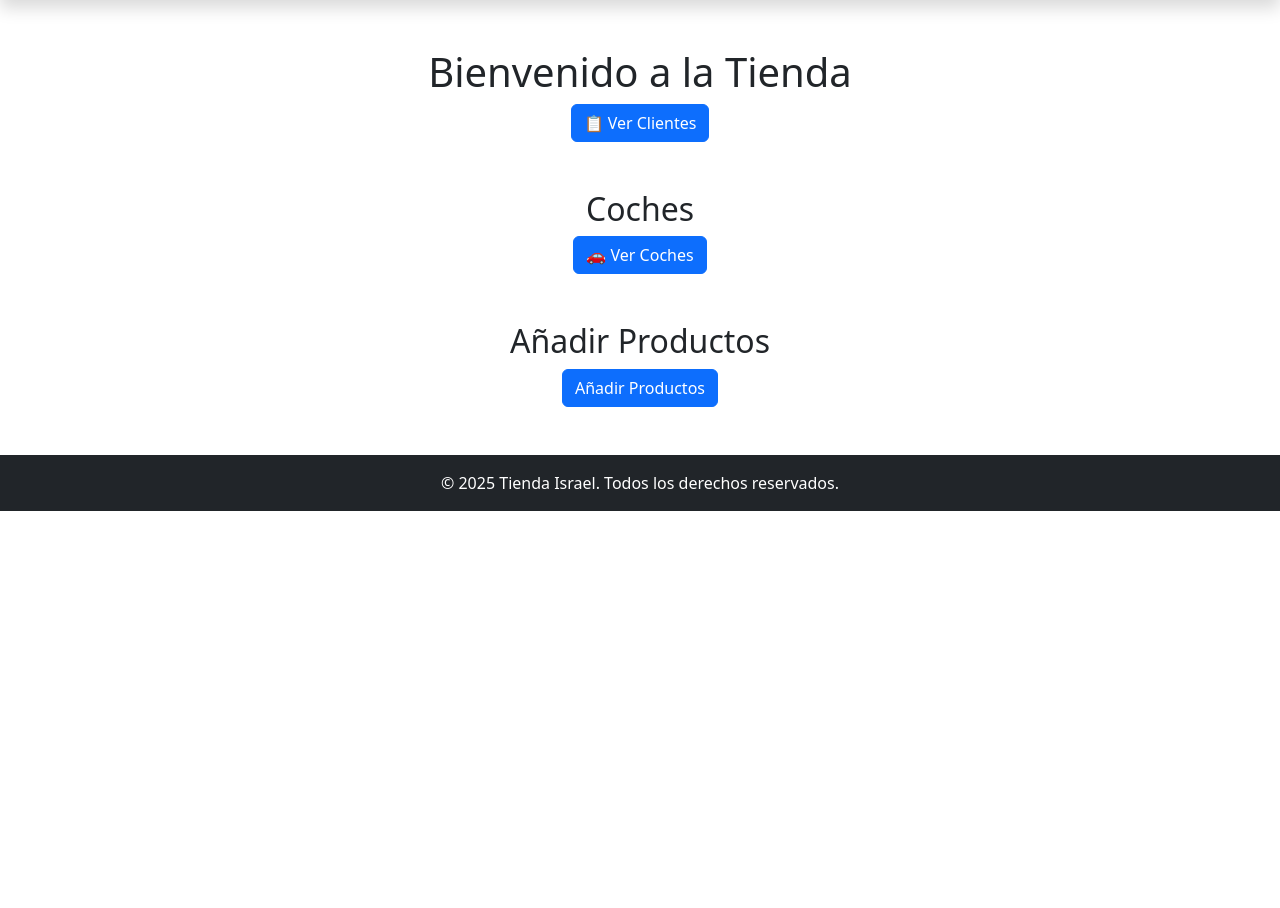
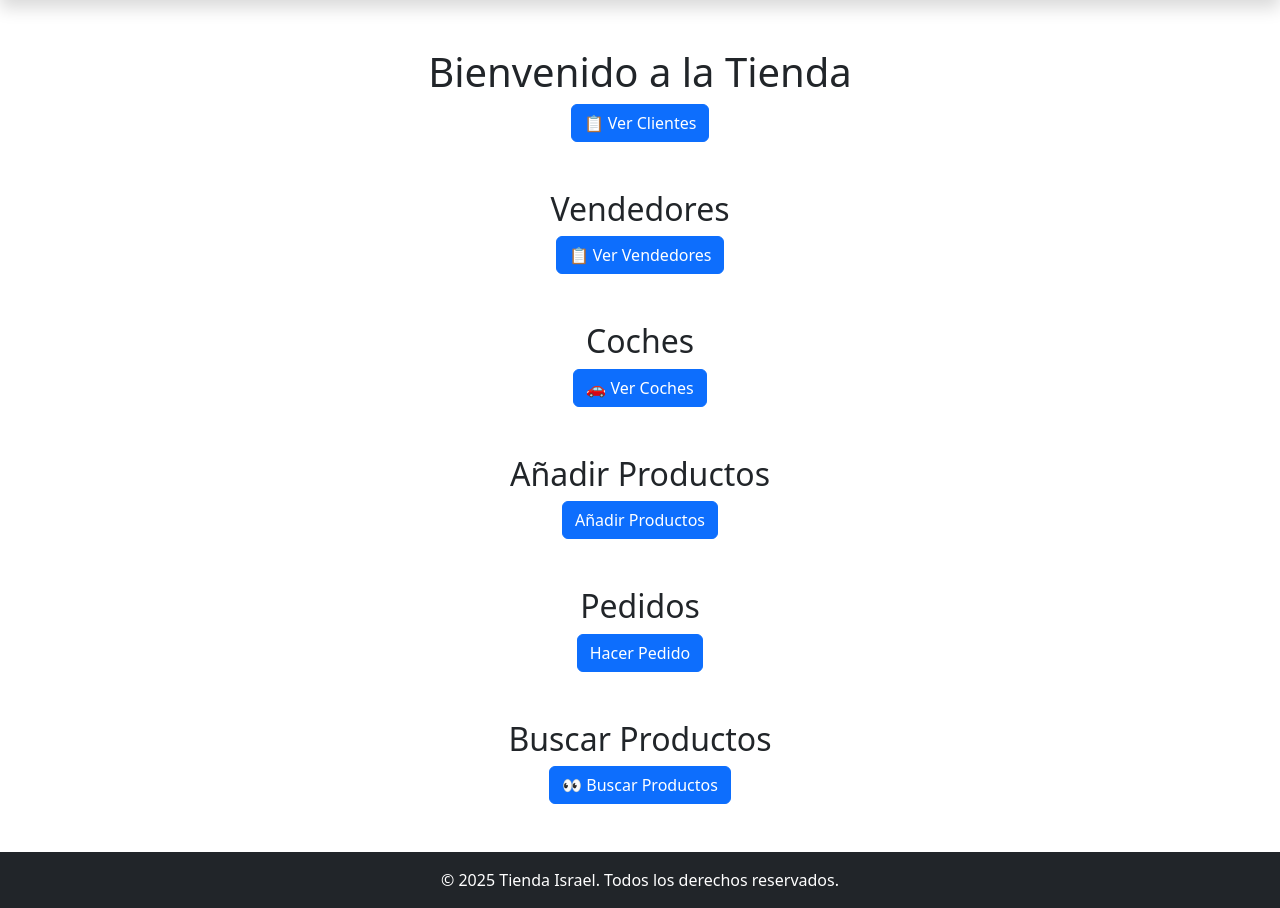
Before and after one commit to israelJ-daw/jorgeRecuperacion, a Django app: page / in a window 1280 px wide. Shown: the part 56-964 px from the top of the page. Before the commit the page ends 567 px from the top, so only its background shows below. Run offline with Django 5.2, Linux system fonts and the light colour scheme; the visitor is signed in with stand-in values (Sample User, id 1); data that the repository does not hold is empty; parts of the project's set-up code (start-up, migrations or seed data) failed here and were passed over; some libraries are stand-ins or nearby versions.

```diff
--- a/tienda/models.py
+++ b/tienda/models.py
@@ -12,7 +12,6 @@ class Usuario(AbstractUser):
     )
     rol = models.PositiveSmallIntegerField(choices=ROLES, default=CLIENTE)
 
-    coches = models.ManyToManyField('Coche', through='Pedidos')
 
 
 
@@ -82,9 +81,9 @@ class Inventario(models.Model):
 
 
 class Pedidos(models.Model):
-  clientes = models.ForeignKey(Usuario, on_delete=models.CASCADE)
-  coches = models.ForeignKey(Coche, on_delete=models.CASCADE)
+  cliente = models.ForeignKey(Cliente, on_delete=models.CASCADE)
+  coche = models.ForeignKey(Coche, on_delete=models.CASCADE)
 
   fecha_pedido = models.DateTimeField(auto_now_add=True)
   cantidad = models.PositiveIntegerField(default=1)
-  direccion_envio = models.CharField(max_length=255)
+  direccion = models.CharField(max_length=255)
--- a/tienda/templates/index.html
+++ b/tienda/templates/index.html
@@ -12,7 +12,7 @@
     </div>
     {% endif %}
 
-    {% if user.rol == 1  %}
+    {% if user.rol == 2  %}
     <div class="text-center mt-5" >
        <h2>Vendedores</h2>
         <a href="{% url 'lista_vendedores' %}" class="btn btn-primary">📋 Ver Vendedores</a>
@@ -54,12 +54,27 @@
         <h2>Añadir Productos</h2>
         <a href="{% url  'crear_inventario' %}" class="btn btn-primary"> Añadir Productos</a>
     </div>
+    {% endif%}
+
 
     {% if user.rol == 3 %}
     <div class="text-center mt-5" >
        <h2> Ver Productos</h2>
         <a href="{% url 'ver_productos' %}" class="btn btn-primary"> 👀 Todos Los Productos</a>
     </div>
+    {% endif %}
+
+    {% if user.rol == 2  %}
+    <div class="text-center mt-5" >
+       <h2>Pedidos</h2>
+        <a href="{% url 'crear_pedidos' %}" class="btn btn-primary">Hacer Pedido</a>
+    </div>
+    {% endif %}
+
+    {% if user.rol == 2  %}
+    <div class="text-center mt-5" >
+        <h2>Buscar Productos</h2>
+        <a href="{% url  'ver_productos' %}" class="btn btn-primary"> 👀 Buscar Productos</a>
+    </div>
     {% endif%}
-{% endif %}
 {% endblock %}
--- a/tienda/urls.py
+++ b/tienda/urls.py
@@ -40,5 +40,8 @@ urlpatterns = [
     path('editar/<int:id_producto>/producto', views.productos_editar, name='productos_editar'),
     path('eliminar/<int:id_productos>/productos/', views.eliminar_productos, name='eliminar_productos'),
     path('todos/productos/', views.ver_productos, name='ver_productos'),
+    #pedidos
+    path('crear/pedidos/', views.crear_pedidos, name='crear_pedidos'),
+
 
 ]
--- a/tienda/views.py
+++ b/tienda/views.py
@@ -335,10 +335,40 @@ def ver_productos (request):
     return render(request, 'inventario/todos_productos.html', {'productos': productos, 'formulario' : formulario})
 
 
+def crear_pedidos (request):
+
+    if request.method == 'POST':
+        formulario = CrearPedidoForms (request.POST)
+        if formulario.is_valid():
+            pedidos = Pedidos.objects.create(
+                coche = formulario.cleaned_data.get("coche"),
+                fecha_pedido = formulario.cleaned_data.get("fecha_pedido"),
+                cantidad = formulario.cleaned_data.get("cantidad"),
+                direccion = formulario.cleaned_data.get("direccion"),
+                cliente = request.user.cliente,
+            )
+            pedidos.save()
+            messages.success(request, 'Se ha Creado Su Pedido')
+            return redirect ("index")
+    else:
+        formulario = CrearPedidoForms()
+
+    return render (request, 'clientes/crear_pedidos.html', {'formulario': formulario})
 
 
+def buscarProductos(request):
+
+    if (len(request.GET)> 0):
+        formulario = BusquedaInventario(request.GET)
+        if formulario.is_valid():
+            nombre = formulario.cleaned_data.get("nombre")
+            productos = Inventario.objects.filter(coches__nombre__icontains=nombre)
+    else:
+        productos = Inventario.objects.all()
+        formulario = BusquedaInventario()
 
 
+    return render(request, 'inventario/todos_productos.html', {'productos': productos, 'formulario' : formulario})
 
 
 #Paginas de error
```
Also changed, not shown: tienda/forms.py (+11 -0 lines), tienda/templates/clientes/crear_pedidos.html (added, +13 -0 lines), tienda/templates/inventario/todos_productos.html (+4 -3 lines), tienda/migrations/0001_initial.py.
